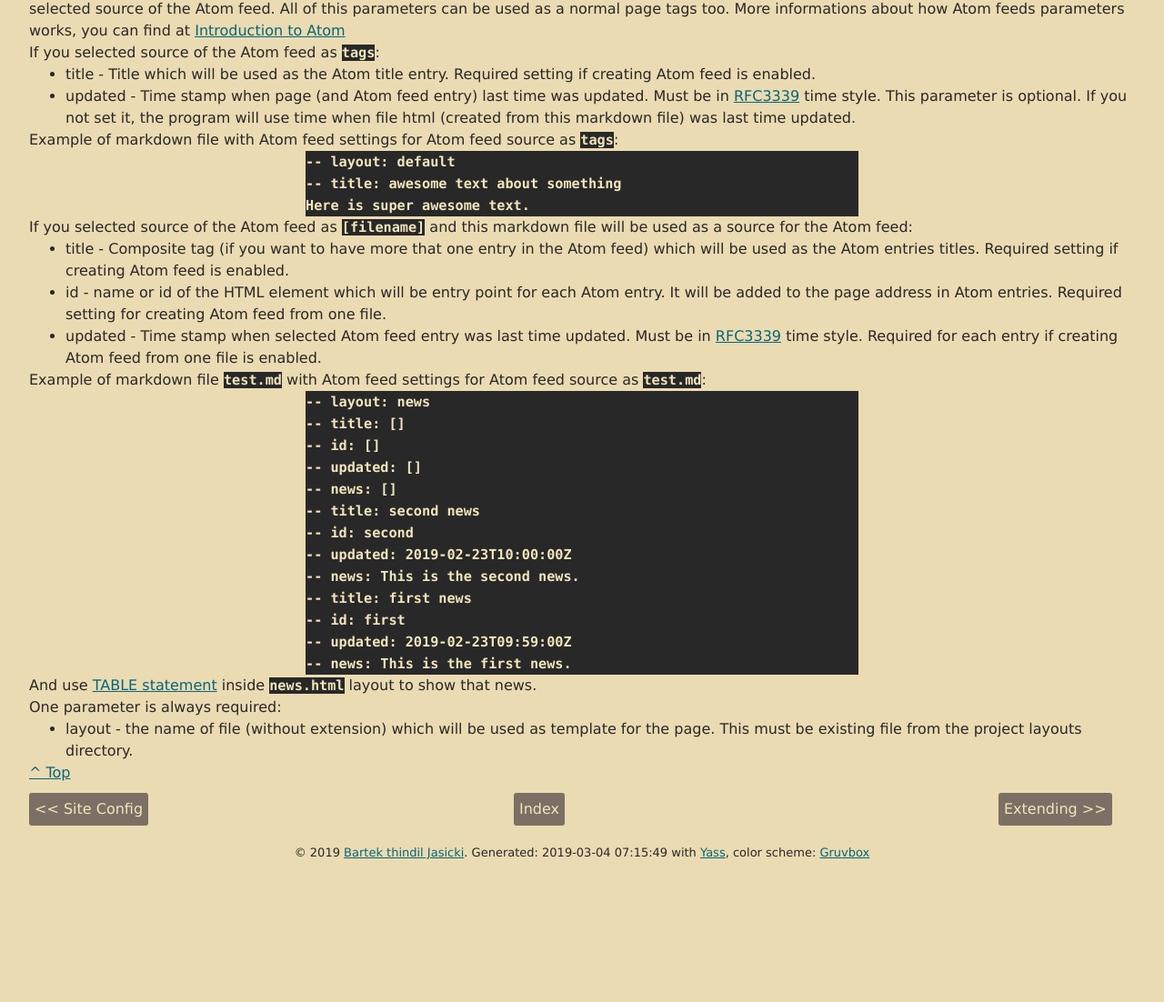
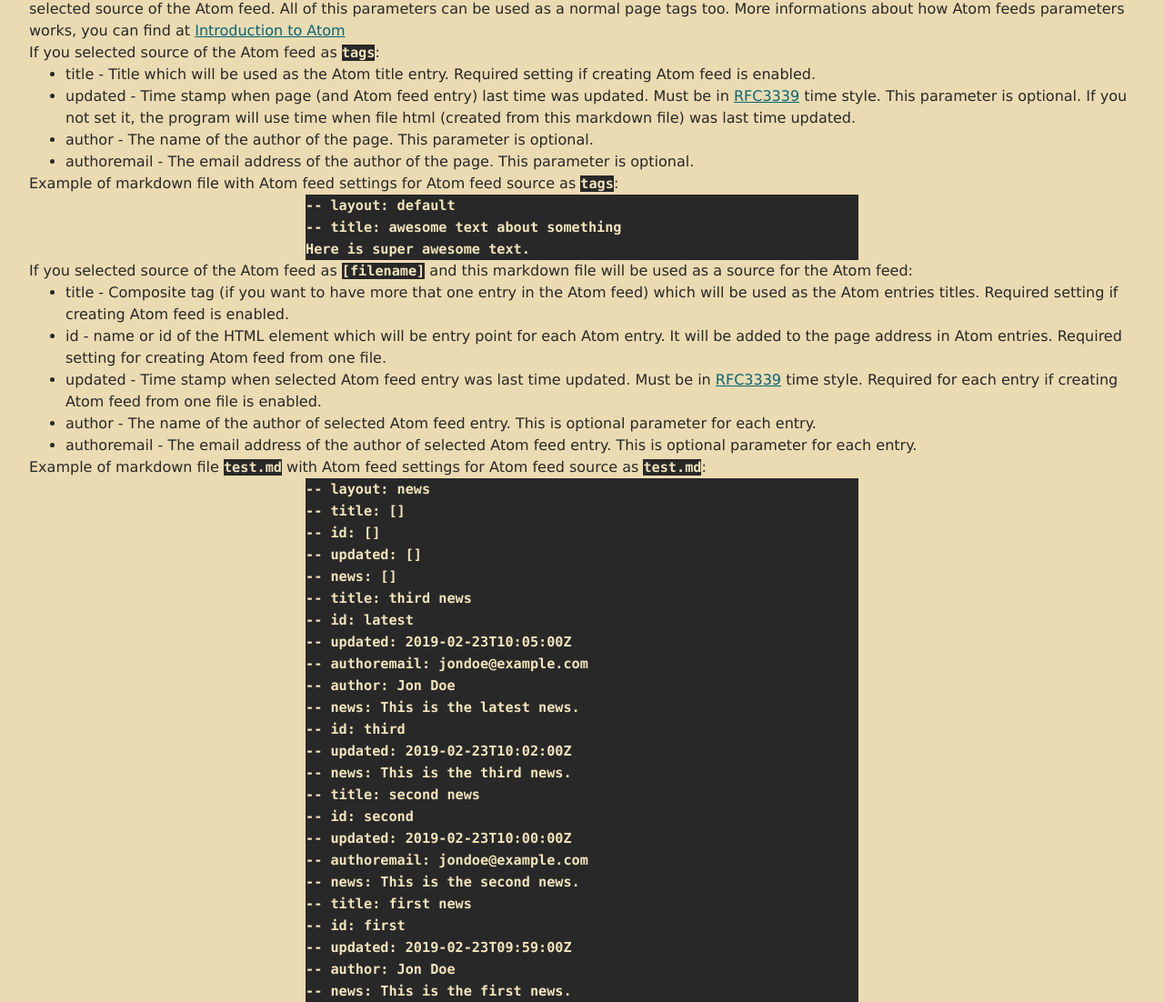
Before and after one commit to yet-another-static-site-generator/yet-another-static-site-generator.github.io, a plain HTML site: page docs-dev/pages.html in a window 1280 px wide. Shown: the part 554-1656 px from the top of the page at 91% size. Before the commit the page ends 1502 px from the top, so only its background shows below. Drawn offline with Linux system fonts and the light colour scheme.

Commit message:
updated development documentation

```diff
--- a/docs-dev/pages.html
+++ b/docs-dev/pages.html
@@ -66,6 +66,9 @@ creating Atom feed is enabled.</li>
 Must be in <a href="http://www.faqs.org/rfcs/rfc3339.html">RFC3339</a> time style. This
 parameter is optional. If you not set it, the program will use time when file
 html (created from this markdown file) was last time updated.</li>
+<li>author - The name of the author of the page. This parameter is optional.</li>
+<li>authoremail - The email address of the author of the page. This parameter is
+optional.</li>
 </ul>
 <p>Example of markdown file with Atom feed settings for Atom feed source as
 <code>tags</code>:</p>
@@ -85,6 +88,10 @@ setting for creating Atom feed from one file.</li>
 <li>updated - Time stamp when selected Atom feed entry was last time updated.
 Must be in <a href="http://www.faqs.org/rfcs/rfc3339.html">RFC3339</a> time style.
 Required for each entry if creating Atom feed from one file is enabled.</li>
+<li>author - The name of the author of selected Atom feed entry. This is
+optional parameter for each entry.</li>
+<li>authoremail - The email address of the author of selected Atom feed entry.
+This is optional parameter for each entry.</li>
 </ul>
 <p>Example of markdown file <code>test.md</code> with Atom feed settings for Atom feed
 source as <code>test.md</code>:</p>
@@ -93,13 +100,24 @@ source as <code>test.md</code>:</p>
 -- id: []
 -- updated: []
 -- news: []
+-- title: third news
+-- id: latest
+-- updated: 2019-02-23T10:05:00Z
+-- authoremail: jondoe@example.com
+-- author: Jon Doe
+-- news: This is the latest news.
+-- id: third
+-- updated: 2019-02-23T10:02:00Z
+-- news: This is the third news.
 -- title: second news
 -- id: second
 -- updated: 2019-02-23T10:00:00Z
+-- authoremail: jondoe@example.com
 -- news: This is the second news.
 -- title: first news
 -- id: first
 -- updated: 2019-02-23T09:59:00Z
+-- author: Jon Doe
 -- news: This is the first news.
 </code></pre>
 <p>And use <a href="http://docs.adacore.com/aws-docs/templates_parser/template_statements.html#table-statement">TABLE statement</a>
@@ -118,7 +136,7 @@ for the page. This must be existing file from the project layouts directory.</li
             <div id="center"><a href="index.html" class="button">Index</a></div>
       </div>
       <footer>
-         <p>&copy; 2019 <a href="https://matrix.to/#/@thindil:matrix.org">Bartek thindil Jasicki</a>. Generated: 2019-03-04 07:15:49 with <a href="https://yet-another-static-site-generator.github.io/">Yass</a>, color scheme: <a href="https://github.com/morhetz/gruvbox">Gruvbox</a></p>
+         <p>&copy; 2019 <a href="https://matrix.to/#/@thindil:matrix.org">Bartek thindil Jasicki</a>. Generated: 2019-03-15 10:25:13 with <a href="https://yet-another-static-site-generator.github.io/">Yass</a>, color scheme: <a href="https://github.com/morhetz/gruvbox">Gruvbox</a></p>
       </footer>
    </body>
 </html>
--- a/sitemap.xml
+++ b/sitemap.xml
@@ -54,11 +54,11 @@
  </url>
  <url>
   <loc>https://yet-another-static-site-generator.github.io/docs-dev/changes.html</loc>
-  <lastmod>2019-03-14</lastmod>
+  <lastmod>2019-03-15</lastmod>
  </url>
  <url>
   <loc>https://yet-another-static-site-generator.github.io/docs-dev/pages.html</loc>
-  <lastmod>2019-03-14</lastmod>
+  <lastmod>2019-03-15</lastmod>
  </url>
  <url>
   <loc>https://yet-another-static-site-generator.github.io/docs-dev/extending.html</loc>
@@ -70,7 +70,7 @@
  </url>
  <url>
   <loc>https://yet-another-static-site-generator.github.io/docs-dev/configuration.html</loc>
-  <lastmod>2019-03-14</lastmod>
+  <lastmod>2019-03-15</lastmod>
  </url>
  <url>
   <loc>https://yet-another-static-site-generator.github.io/docs-dev/tags.html</loc>
```
Also changed, not shown: docs-dev/changes.html (+2 -2 lines), docs-dev/configuration.html (+7 -1 lines).
